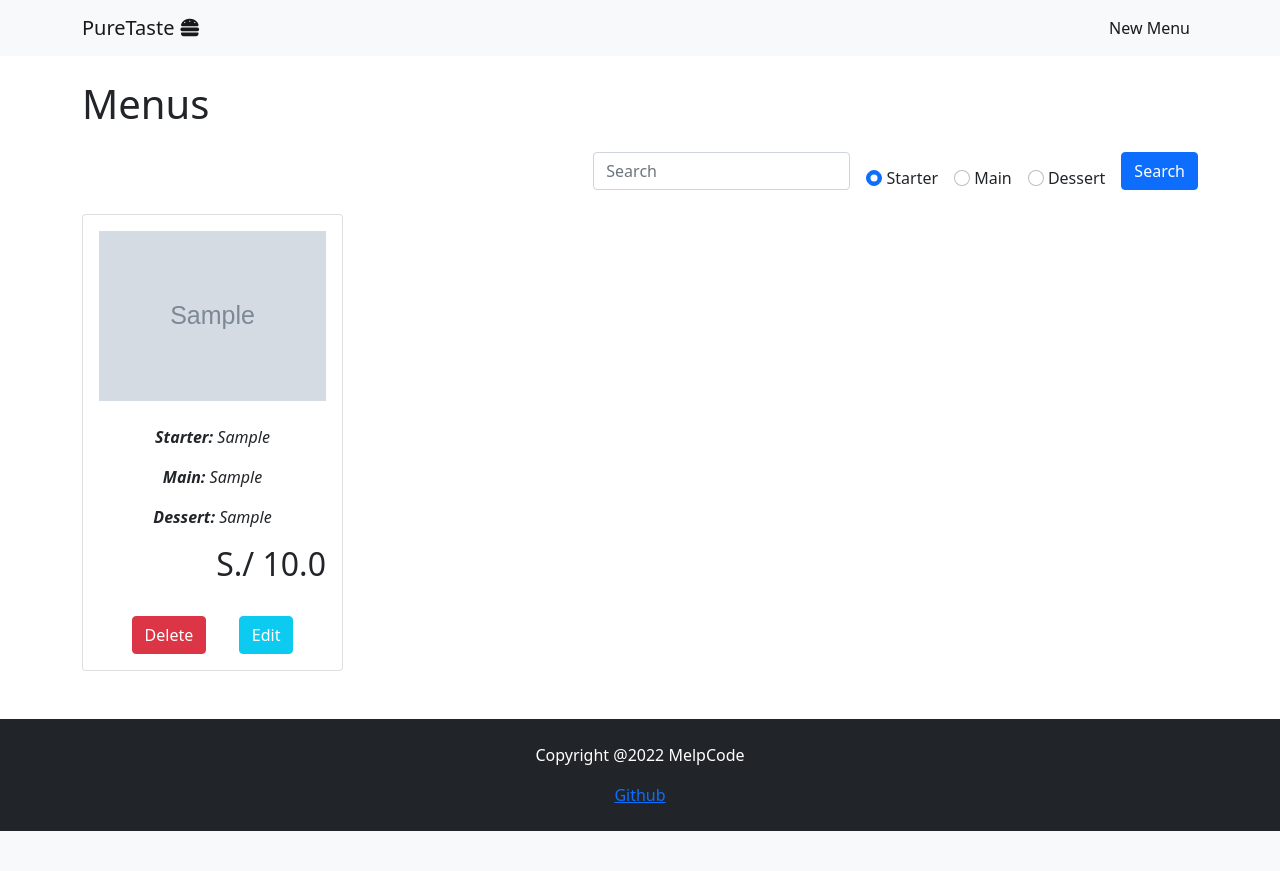
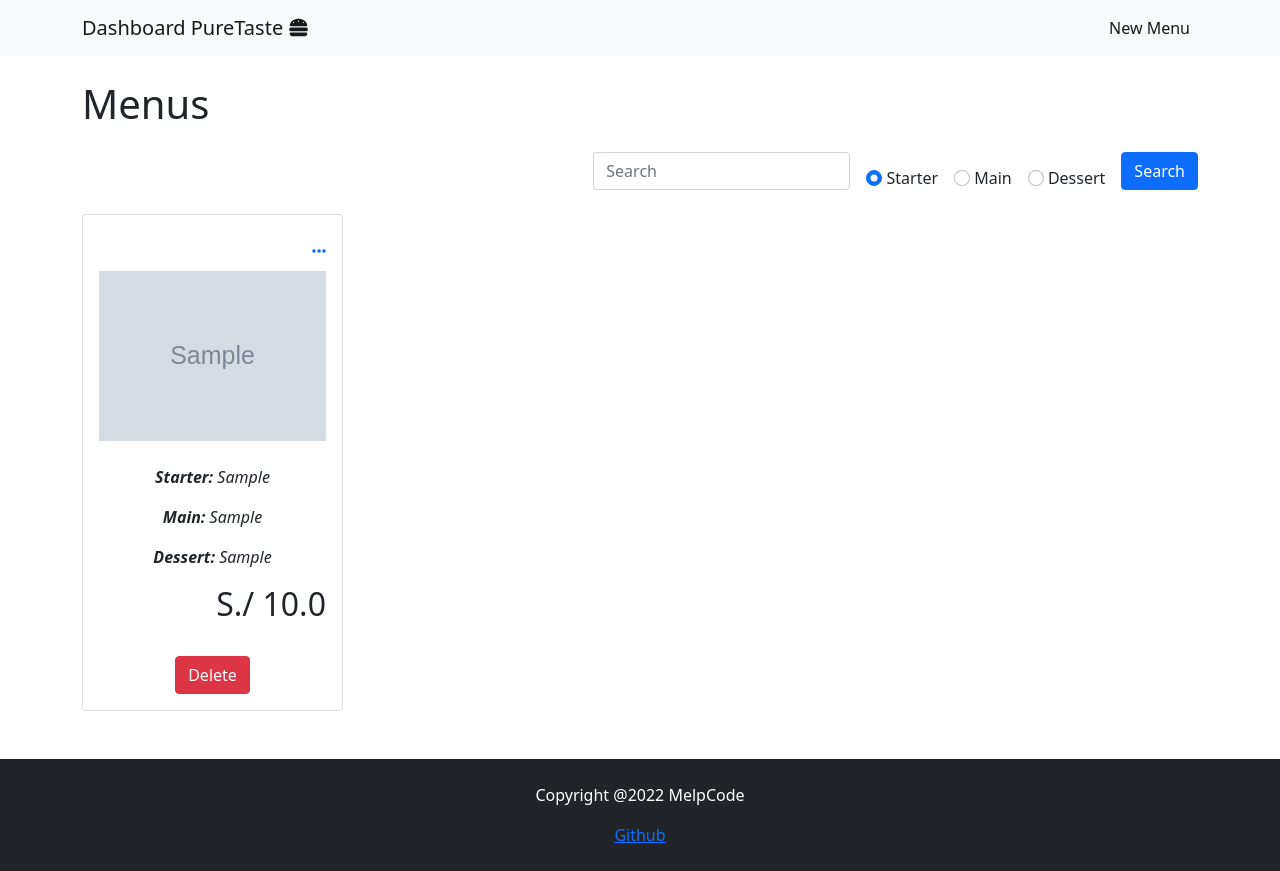
Before and after one commit to MelpCode/django-menus-app, a Django app: page /menus/ in a window 1280 px wide. Before the commit the page ends 831 px from the top, so only its background shows below. Run offline with Django 4.2, Linux system fonts and the light colour scheme; tables that the repository leaves empty hold one stand-in row (values such as "Sample post"); grey boxes marked "Sample" are stand-in pictures.

Commit message:
icons added and change cards style

```diff
--- a/django_menus_app/django_menus_app/templates/menus/menus.html
+++ b/django_menus_app/django_menus_app/templates/menus/menus.html
@@ -14,6 +14,18 @@
     {%for menu in menus%}
         <div class="col-md-3">
           <div class="card card-body">
+              <ul class="ms-auto navbar-nav">
+                <li class="nav-item dropdown">
+                  <a class="nav-link" href="#" id="navbarDropdownMenuLink" role="button" data-bs-toggle="dropdown" aria-expanded="false">
+                    <i class="fa-solid fa-ellipsis"></i>
+                  </a>
+                  <ul class="dropdown-menu dropdown-menu-end" aria-labelledby="navbarDropdownMenuLink">
+                    <li><a class="dropdown-item" href="{% url 'edit_menu' menu.id %}">Edit</a></li>
+                    <li><a class="dropdown-item" href="">Delete</a></li>
+
+                  </ul>
+                </li>
+              </ul>
             <img class="img-fluid" src="{{menu.image.url}}"/>
             <div class="text-center fst-italic mt-4">
               <p> <span class="fw-bold">Starter:</span>  {{menu.starter}}</p>
@@ -25,7 +37,6 @@
               <form action="{% url 'delete_menu' menu.id %}" method="POST">{%csrf_token%}
                 <button class="btn btn-danger "type="submit">Delete</button>
               </form>
-              <a class="btn btn-info text-white" href="{% url 'edit_menu' menu.id %}">Edit</a>
             </div>
           </div>
         </div>
--- a/django_menus_app/django_menus_app/templates/partials/navigation.html
+++ b/django_menus_app/django_menus_app/templates/partials/navigation.html
@@ -1,6 +1,6 @@
 <nav class="navbar navbar-expand-lg navbar-light bg-light">
   <div class="container">
-    <a class="navbar-brand" href="/menus/">PureTaste <i class="fa-solid fa-burger"></i></a>
+    <a class="navbar-brand" href="/menus/">Dashboard PureTaste <i class="fa-solid fa-burger"></i></a>
     <button
       class="navbar-toggler" type="button"
       data-bs-toggle="collapse"
```
